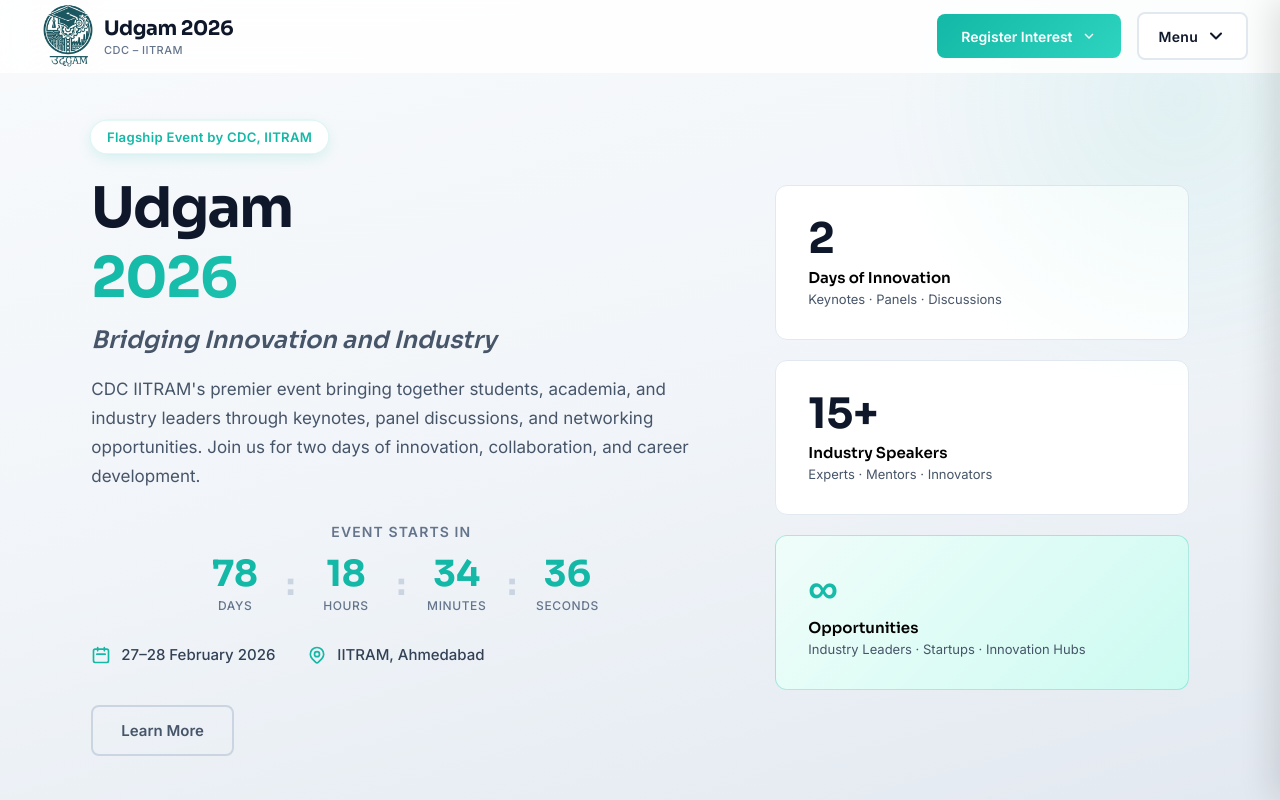
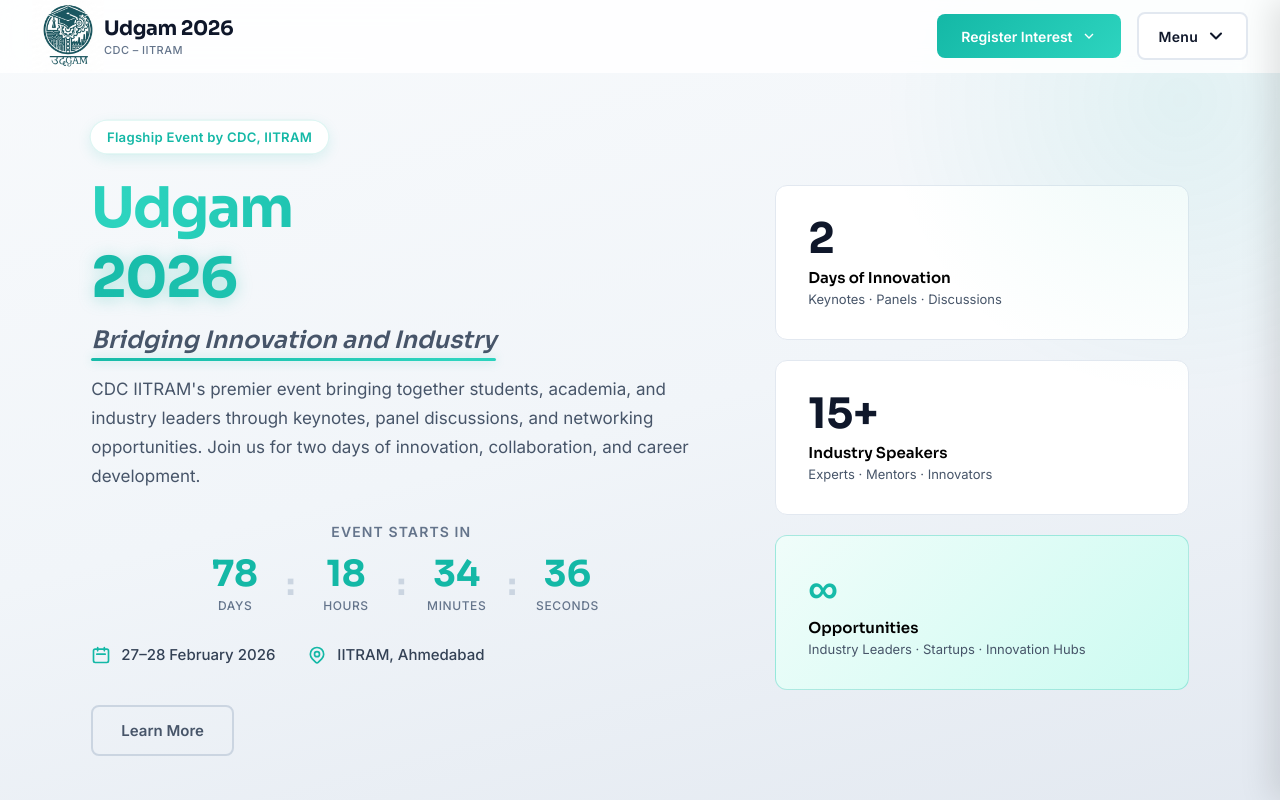
Before and after one commit to PR-ODINSON/IAC-Website, a React (Vite) app: page / in a window 1280 px wide. Shown: the top 800 px of the page. Built offline with nearby package versions, Linux system fonts and the light colour scheme.

Commit message:
Hero section changed

```diff
--- a/src/components/Hero.css
+++ b/src/components/Hero.css
@@ -55,8 +55,19 @@
   border-radius: 20px;
   margin-bottom: 24px;
   letter-spacing: 0.02em;
-  animation: pulse 2s ease-in-out infinite;
+  animation: pulse 2s ease-in-out infinite, fadeInScale 0.6s ease-out;
   box-shadow: 0 4px 12px rgba(20, 184, 166, 0.1);
+}
+
+@keyframes fadeInScale {
+  from {
+    opacity: 0;
+    transform: scale(0.8) translateY(-10px);
+  }
+  to {
+    opacity: 1;
+    transform: scale(1) translateY(0);
+  }
 }
 
 @keyframes pulse {
@@ -75,18 +86,71 @@
   font-size: 56px;
   font-weight: 700;
   line-height: 1.1;
-  color: #0f172a;
   margin: 0 0 16px 0;
   letter-spacing: -0.03em;
+  background: linear-gradient(
+    90deg,
+    #0f172a 0%,
+    #14b8a6 25%,
+    #2dd4bf 50%,
+    #14b8a6 75%,
+    #0f172a 100%
+  );
+  background-size: 200% auto;
+  -webkit-background-clip: text;
+  -webkit-text-fill-color: transparent;
+  background-clip: text;
+  animation: textShine 4s ease-in-out infinite, slideInLeft 0.8s ease-out;
+  position: relative;
+}
+
+@keyframes textShine {
+  0% {
+    background-position: 0% center;
+  }
+  50% {
+    background-position: 100% center;
+  }
+  100% {
+    background-position: 0% center;
+  }
+}
+
+@keyframes slideInLeft {
+  from {
+    opacity: 0;
+    transform: translateX(-30px);
+  }
+  to {
+    opacity: 1;
+    transform: translateX(0);
+  }
 }
 
 .hero-year {
   display: block;
-  background: linear-gradient(135deg, #14b8a6 0%, #2dd4bf 100%);
+  background: linear-gradient(
+    135deg,
+    #14b8a6 0%,
+    #2dd4bf 50%,
+    #14b8a6 100%
+  );
+  background-size: 200% auto;
   -webkit-background-clip: text;
   -webkit-text-fill-color: transparent;
   background-clip: text;
   margin-top: 8px;
+  animation: gradientFlow 3s ease-in-out infinite;
+  filter: drop-shadow(0 2px 8px rgba(20, 184, 166, 0.3));
+}
+
+@keyframes gradientFlow {
+  0%, 100% {
+    background-position: 0% center;
+  }
+  50% {
+    background-position: 100% center;
+  }
 }
 
 .hero-subtitle {
@@ -96,6 +160,54 @@
   color: #475569;
   margin: 0 0 20px 0;
   font-style: italic;
+  position: relative;
+  display: inline-block;
+  animation: slideInRight 0.8s ease-out 0.3s backwards;
+}
+
+.hero-subtitle::after {
+  content: '';
+  position: absolute;
+  bottom: -6px;
+  left: 0;
+  width: 100%;
+  height: 3px;
+  background: linear-gradient(90deg, #14b8a6, #2dd4bf, #14b8a6);
+  background-size: 200% auto;
+  border-radius: 2px;
+  animation: underlineGlow 3s ease-in-out infinite, underlineDraw 1s ease-out 0.5s backwards;
+  box-shadow: 0 0 10px rgba(20, 184, 166, 0.3);
+}
+
+@keyframes slideInRight {
+  from {
+    opacity: 0;
+    transform: translateX(30px);
+  }
+  to {
+    opacity: 1;
+    transform: translateX(0);
+  }
+}
+
+@keyframes underlineDraw {
+  from {
+    width: 0;
+  }
+  to {
+    width: 100%;
+  }
+}
+
+@keyframes underlineGlow {
+  0%, 100% {
+    background-position: 0% center;
+    box-shadow: 0 0 10px rgba(20, 184, 166, 0.3);
+  }
+  50% {
+    background-position: 100% center;
+    box-shadow: 0 0 20px rgba(20, 184, 166, 0.5);
+  }
 }
 
 .hero-description {
@@ -103,6 +215,7 @@
   line-height: 1.7;
   color: #475569;
   margin: 0 0 32px 0;
+  animation: fadeInUp 0.8s ease-out 0.6s backwards;
 }
 
 .hero-meta {
--- a/src/components/Navbar.css
+++ b/src/components/Navbar.css
@@ -174,7 +174,7 @@
 .navbar-logo {
   height: 72px;
   width: auto;
-  object-fit: contain;
+  object-fit: contain
 }
 
 .brand-text {
```
